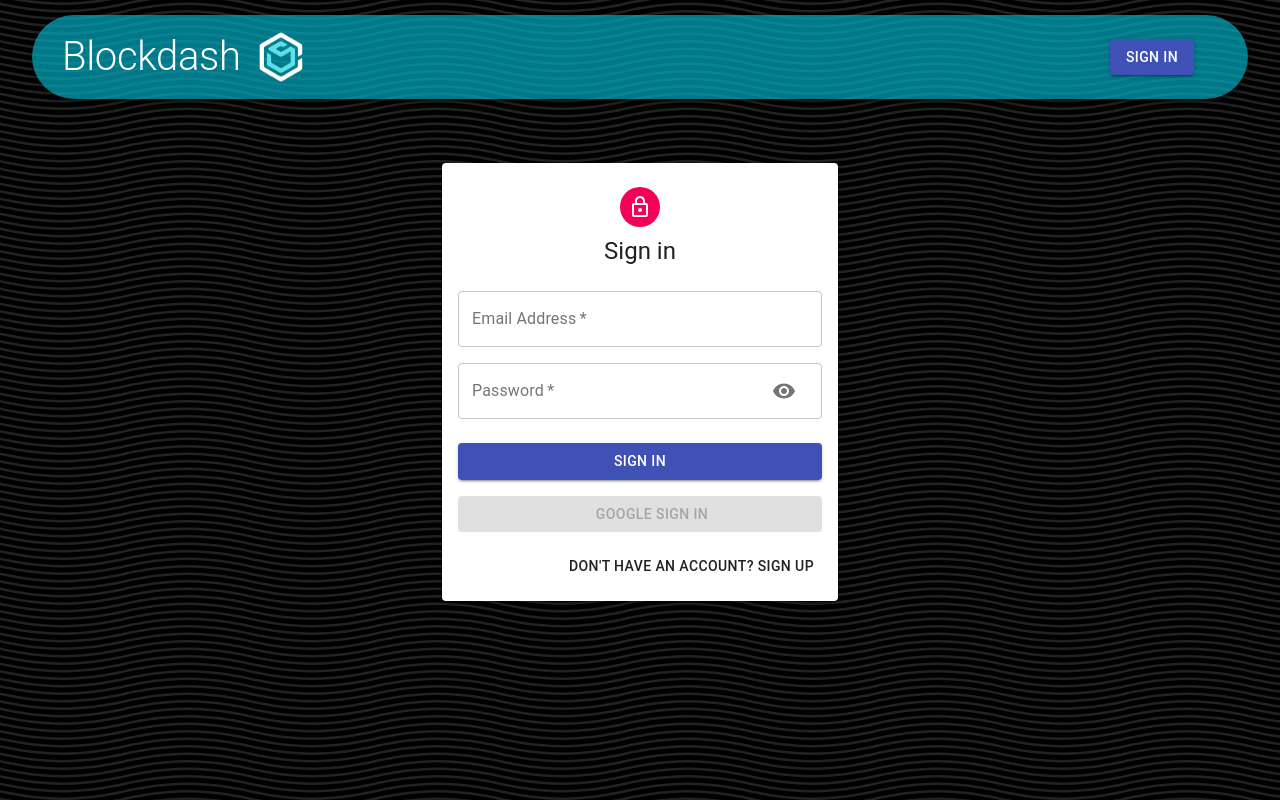
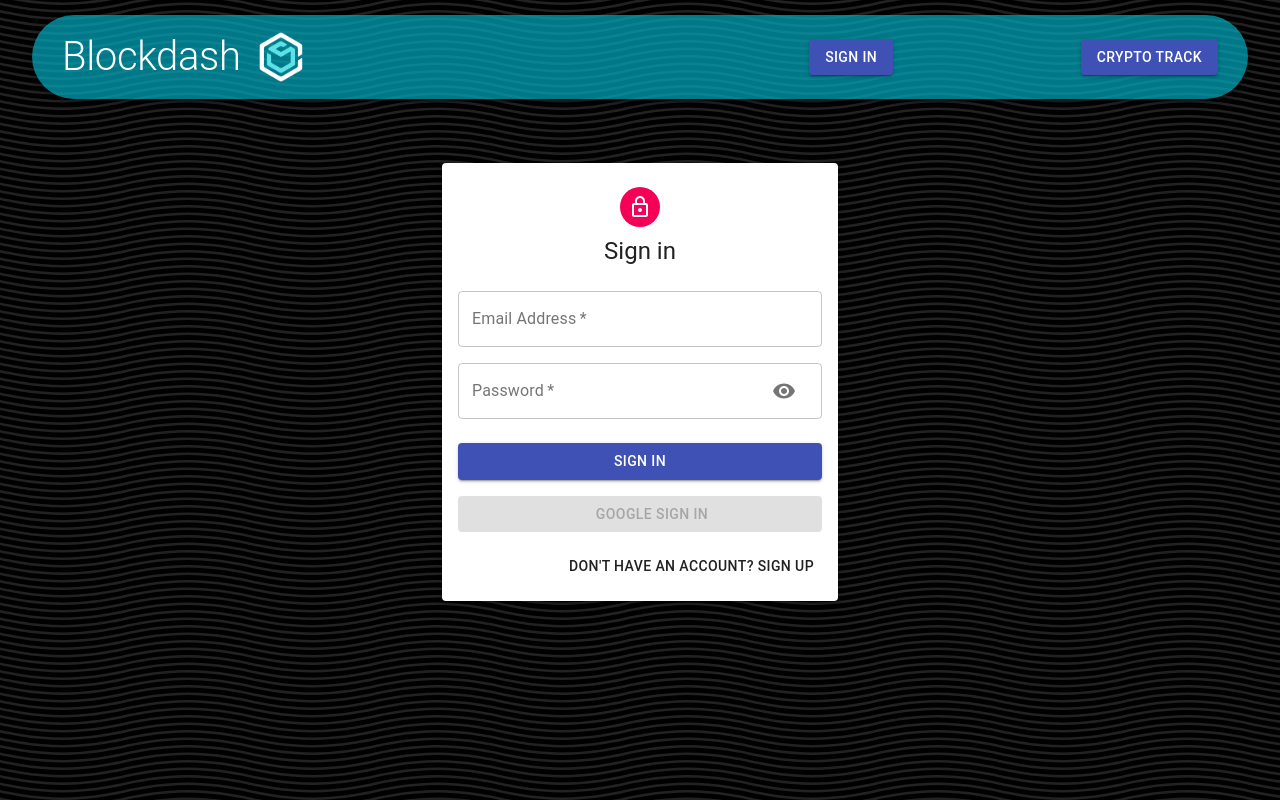
Before and after one commit to pandaOnCode/Blockdash, a React (Create React App) app in the folder client/: page /auth in a window 1280 px wide. Built offline with nearby package versions, Linux system fonts and the light colour scheme; some icons are missing.

Commit message:
created path to crypto tracking page

```diff
--- a/client/src/App.js
+++ b/client/src/App.js
@@ -4,7 +4,7 @@ import { BrowserRouter, Switch, Route } from 'react-router-dom';
 import Navbar from './components/Navbar/Navbar';
 import Home from './components/Home/Home';
 import Auth from './components/Auth/Auth';
-
+//EXPORT COMPONENT HERE
 
 
 const App = () => {
@@ -15,6 +15,7 @@ const App = () => {
                 <Switch>
                     <Route path="/" exact component={Home} />
                     <Route path="/auth" exact component={Auth} />
+                    {/* Add path here and then add back to navbar */}
                 </Switch>
             </Container>
         </BrowserRouter >
--- a/client/src/components/Navbar/Navbar.js
+++ b/client/src/components/Navbar/Navbar.js
@@ -46,6 +46,7 @@ const Navbar = () => {
                     <Button component={Link} to="/auth" variant="contained" color="primary">Sign In</Button>
                 )}
             </Toolbar>
+            <Button component={Link} to="/crypto" variant="contained" color="primary">Crypto Track</Button>
         </AppBar>
     );
 };
```
